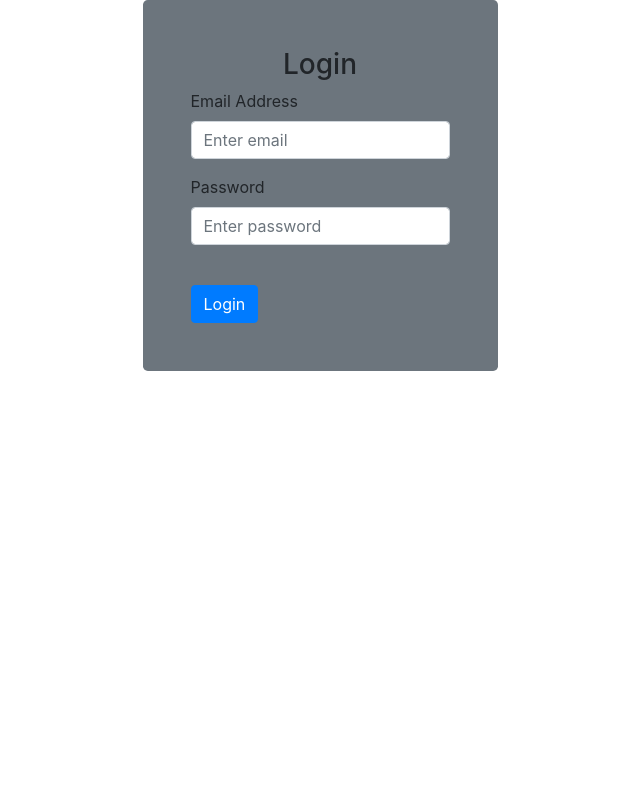
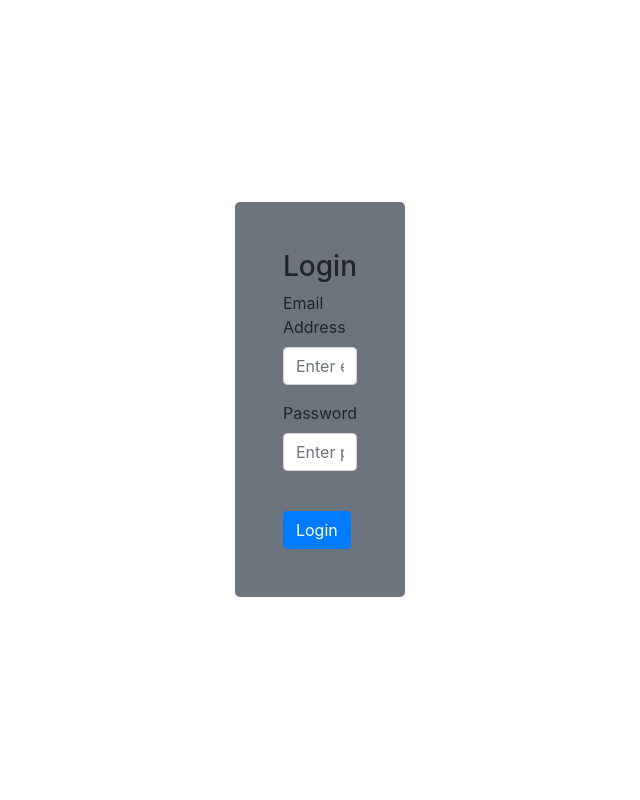
Before and after one commit to davyn1/Flask_Website, a Flask app: page /login in a window 1280 px wide. Shown: the part 62-862 px from the top of the page, without its empty margins (320-960 px from the left). Before the commit the page ends 433 px from the top, so only its background shows below. Run offline with Flask 2, Linux system fonts and the light colour scheme; some libraries are stand-ins or nearby versions.

Commit message:
Centered login box to middle of screen. Caused error in width of outlining box.

```diff
--- a/Website/templates/base.html
+++ b/Website/templates/base.html
@@ -53,6 +53,7 @@
     {% with messages = get_flashed_messages(with_categories=true) %} {% if
     messages %} {% for category, message in messages %} {% if category ==
     'error' %}
+
     <div class="alert alert-danger alter-dismissable fade show" role="alert">
       {{ message }}
       <button type="button" class="close" data-dismiss="alert">
--- a/Website/templates/login.html
+++ b/Website/templates/login.html
@@ -1,9 +1,9 @@
 {% extends "base.html" %}
 {% block title %}Login{% endblock %}
 {% block content%}
-<div class="container">
+<div class="container d-flex align-items-center justify-content-center">
     <div class="row justify-content-center">
-        <div class="col-md-6">
+        <div class="col-md-8 col-lg-6">
             <form method="POST" class="p-5 bg-secondary rounded-lg">
                 <h3 align="center">Login</h3>
                 <div class="form-group">
@@ -31,6 +31,9 @@
 
 <style>
 .container {
+    height: 100vh;
+}
+.col-md-8 {
     max-width: 800px;
 }
 .form-control {
```
